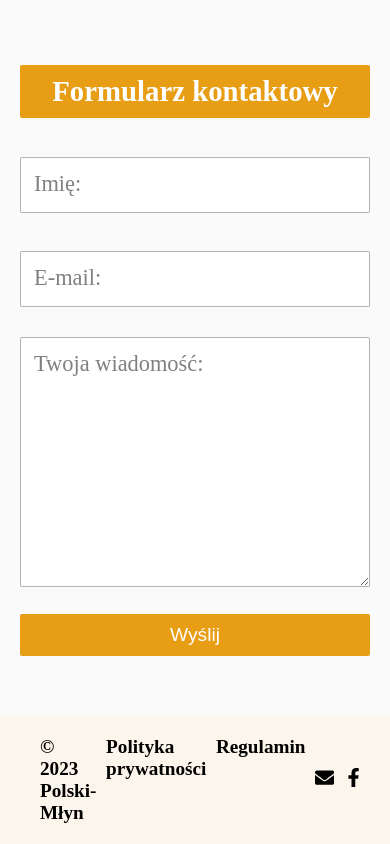
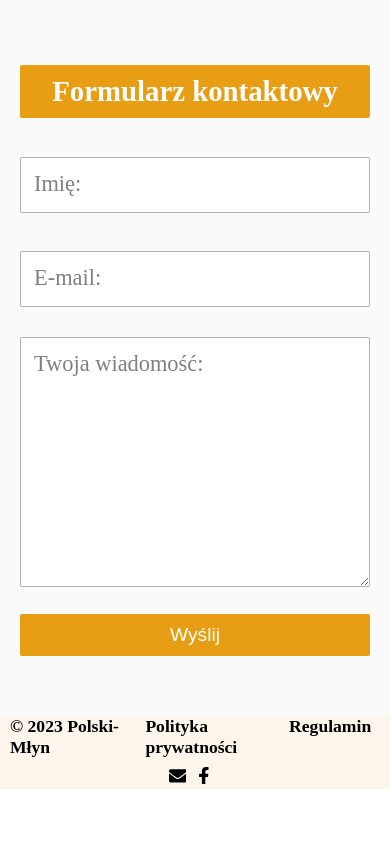
Before and after one commit to Engarr/Windmill_app, a React (Vite) app: page / in a window 390 px wide. Shown: the part 4284-5128 px from the top of the page. After the commit the page ends 5073 px from the top, so only its background shows below. Built offline with nearby package versions, Linux system fonts and the light colour scheme; a web font is replaced by a local one.

Commit message:
changed backend conection and footer

```diff
--- a/src/components/Footer/Footer.module.scss
+++ b/src/components/Footer/Footer.module.scss
@@ -34,3 +34,20 @@
     }
   }
 }
+@media only screen and (max-width: 1024px) {
+  .container {
+    padding: 0px 10px;
+    width: 100%;
+    font-size: 1.1em;
+    flex-direction: column;
+    &__yearBox {
+      display: flex;
+      justify-content: space-around;
+      width: 100%;
+      margin-bottom: 0.5em;
+    }
+    &__iconsBox {
+      display: flex;
+    }
+  }
+}
--- a/src/pages/MyAccount/MyAccount.tsx
+++ b/src/pages/MyAccount/MyAccount.tsx
@@ -26,7 +26,7 @@ export async function action({ request }: { request: Request }): Promise<null> {
     password: data.get('password'),
   };
 
-  const url = 'http://localhost:8080/auth/';
+  const url = import.meta.env.VITE_REACT_APP_API_URL + 'auth/';
 
   const response = await fetch(url + mode, {
     method: 'PUT',
```
